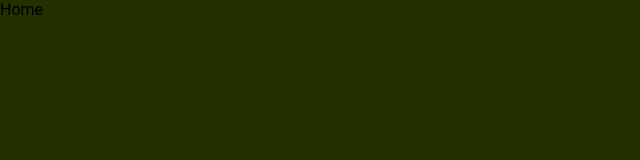
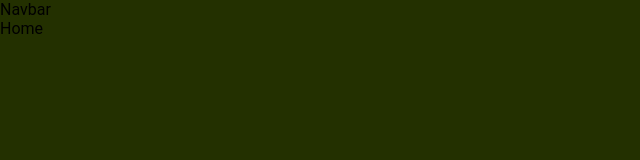
Before and after one commit to devMarilia/modal-exemple, a React (Create React App) app: page / in a window 1280 px wide. Shown: the top 160 px of the page, without its empty margins (0-640 px from the left). Built offline with nearby package versions, Linux system fonts and the light colour scheme.

Commit message:
✨ feat: Init new menu

```diff
--- a/src/App.js
+++ b/src/App.js
@@ -1,4 +1,5 @@
 import { BrowserRouter } from "react-router-dom";
+import Navbar from "./components/Navbar";
 import MainRoutes from "./pages/routes";
 import { GlobalStyled } from "./styles/globalStyle";
 
@@ -7,6 +8,7 @@
   return (
     <BrowserRouter>
     <GlobalStyled/>
+    <Navbar />
       <MainRoutes />
     </BrowserRouter>
   );
--- /dev/null
+++ b/src/components/Navbar/index.js
@@ -0,0 +1,9 @@
+import React from 'react'
+
+const Navbar = () => {
+  return (
+    <div>Navbar</div>
+  )
+}
+
+export default Navbar
```
